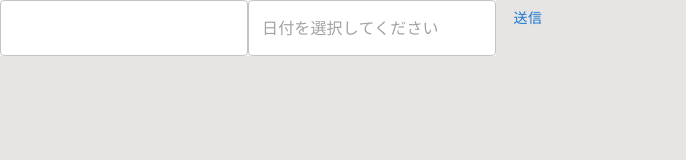
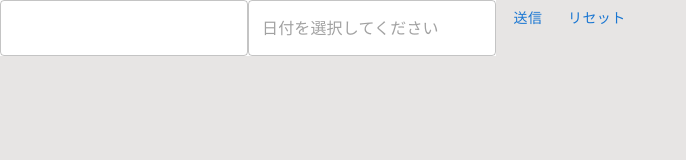
Before and after one commit to crypt0box/react-atomic-test, a React (Vite) app: page / in a window 1280 px wide. Shown: the top 160 px of the page, without its empty margins (0-686 px from the left). Built offline with nearby package versions, Linux system fonts and the light colour scheme.

Commit message:
fix: datepickerのリセットが反映されないバグを修正

```diff
--- a/src/components/atoms/datePicker/RhfDatePicker.tsx
+++ b/src/components/atoms/datePicker/RhfDatePicker.tsx
@@ -5,7 +5,6 @@ import {
 } from "react-hook-form";
 import { DatePicker } from "@mui/x-date-pickers";
 import { RhfTextField } from "src/components/atoms/textFiled/RhfTextField";
-import { useState } from "react";
 import { parse } from "date-fns";
 
 /** 日付フォーマットyyyy/MM/ddを文字列とみなした時の長さは10 */
@@ -19,12 +18,10 @@ export const RhfDatePicker = <T extends FieldValues>(
   const { name, control } = props;
   const {
     // このonChangeで値の変更をRHFに通知(onSubmitやwatchで値を受け取れるようになる)
-    field: { onChange },
+    field: { onChange, value },
   } = useController<T>({ name, control });
-  const [dateValue, setDateValue] = useState<Date | null>(null);
 
   const onSelectDate = (e: Date | null) => {
-    setDateValue(e);
     onChange(e);
   };
 
@@ -41,7 +38,7 @@ export const RhfDatePicker = <T extends FieldValues>(
   };
   return (
     <DatePicker
-      value={dateValue}
+      value={value || null}
       onChange={(e: Date | null) => onSelectDate(e)}
       renderInput={(params) => (
         <RhfTextField
--- a/src/components/pages/Home.tsx
+++ b/src/components/pages/Home.tsx
@@ -19,7 +19,7 @@ const schema = z.object({
 type Form = z.infer<typeof schema>;
 
 export const Home = () => {
-  const { control, watch, handleSubmit } = useForm<Form>({
+  const { control, watch, handleSubmit, reset } = useForm<Form>({
     defaultValues: {
       comment: "",
       date: undefined,
@@ -42,6 +42,13 @@ export const Home = () => {
         <RhfTextField name="comment" control={control} />
         <RhfDatePicker name="date" control={control} />
         <Button type="submit">送信</Button>
+        <Button
+          onClick={() => {
+            reset();
+          }}
+        >
+          リセット
+        </Button>
       </form>
     </>
   );
```
